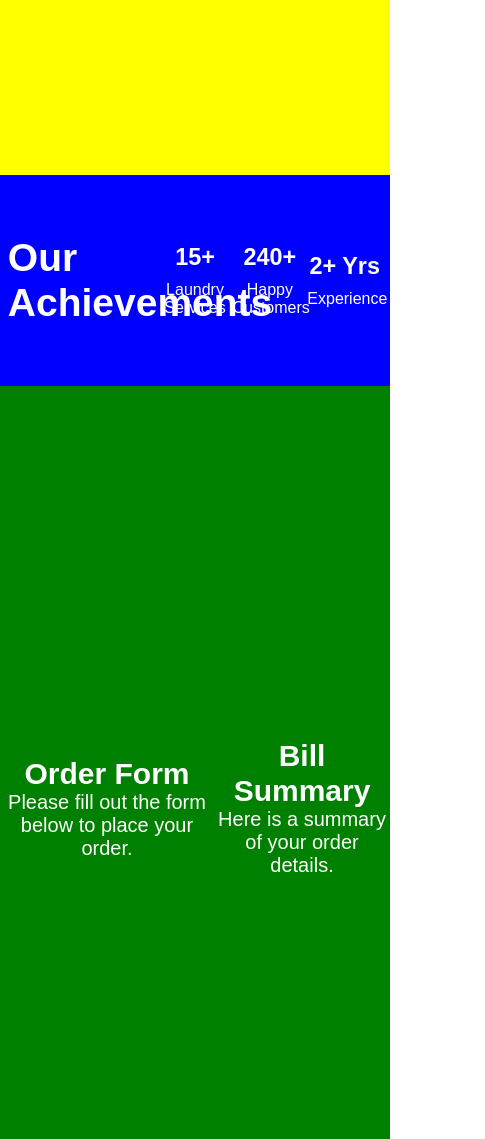
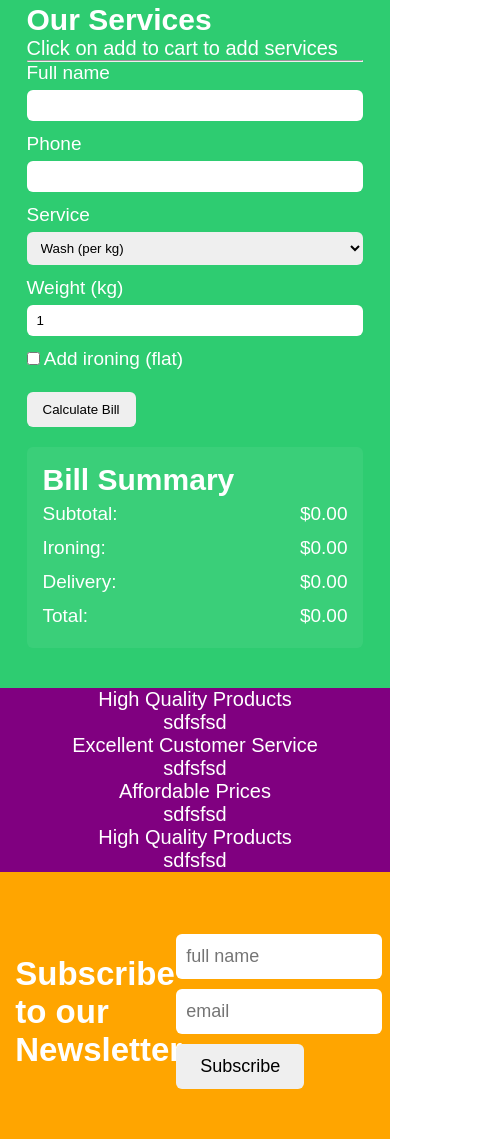
Before and after one commit to TejasNambiar/TuteDudes, a plain HTML site: page front-end/assignment-4/index.html in a window 390 px wide. Shown: the part 561-1700 px from the top of the page, 485 px wide, since content can reach past the window. Drawn offline with Linux system fonts and the light colour scheme.

Commit message:
added the outline form

```diff
--- a/front-end/assignment-4/index.html
+++ b/front-end/assignment-4/index.html
@@ -5,7 +5,7 @@
     <meta name="viewport" content="width=device-width, initial-scale=1.0" />
     <title>Document</title>
     <link rel="stylesheet" href="vendors/css/normalize.css" />
-    <link rel="stylesheet" href="resources\css\styles.css" />
+    <link rel="stylesheet" href="resources/css/styles.css" />
   </head>
   <body>
     <nav class="navbar">
@@ -31,30 +31,78 @@
       </section>
     </main>
     <section class="achievements">
-      <section id="achievement-header">
+      <section class="achievement-header">
         <h2>Our Achievements</h2>
       </section>
-      <section id="achievement">
+      <section class="achievement-item">
         <h3>15+</h3>
         <p class="sub-text">Laundry Services</p>
       </section>
-      <section id="achievement">
+      <section class="achievement-item">
         <h3>240+</h3>
         <p class="sub-text">Happy Customers</p>
       </section>
-      <section id="achievement">
+      <section class="achievement-item">
         <h3>2+ Yrs</h3>
         <p class="sub-text">Experience</p>
       </section>
     </section>
     <section class="order-form">
       <section class="selection-side">
-        <h2>Order Form</h2>
-        <p>Please fill out the form below to place your order.</p>
+        <section class="form-header">
+          <h2>Our Services</h2>
+          <p>Click on add to cart to add services</p>
+        </section>
+        <hr />
+        <section class="form-content">
+          <form id="order-form">
+            <label>
+              Full name
+              <input type="text" id="customer-name" required />
+            </label>
+            <label>
+              Phone
+              <input type="tel" id="customer-phone" />
+            </label>
+            <label>
+              Service
+              <select id="service-type">
+                <option value="wash">Wash (per kg)</option>
+                <option value="dryclean">Dryclean (per kg)</option>
+              </select>
+            </label>
+            <label>
+              Weight (kg)
+              <input
+                type="number"
+                id="weight"
+                min="0"
+                step="0.1"
+                value="1"
+                required
+              />
+            </label>
+            <label>
+              <input type="checkbox" id="iron" /> Add ironing (flat)
+            </label>
+            <button type="button" id="calculate">Calculate Bill</button>
+          </form>
+        </section>
       </section>
       <section class="bill-summary">
         <h2>Bill Summary</h2>
-        <p>Here is a summary of your order details.</p>
+        <div class="bill-row">
+          <span>Subtotal:</span> <span id="subtotal">$0.00</span>
+        </div>
+        <div class="bill-row">
+          <span>Ironing:</span> <span id="iron-cost">$0.00</span>
+        </div>
+        <div class="bill-row">
+          <span>Delivery:</span> <span id="delivery">$0.00</span>
+        </div>
+        <div class="bill-row">
+          <strong>Total:</strong> <strong id="total">$0.00</strong>
+        </div>
       </section>
     </section>
     <section class="selling-points row">
@@ -75,32 +123,33 @@
         <p>sdfsfsd</p>
       </section>
     </section>
-    <section class="subsription">
+    <section class="subscription">
       <section class="sub-header">
         <h2>Subscribe to our Newsletter</h2>
       </section>
       <section class="sub-content">
         <input type="text" placeholder="full name" />
         <input type="email" placeholder="email" />
-        <button>Subscribe</button>
+        <button id="subscribe">Subscribe</button>
       </section>
     </section>
     <footer class="footer">
-      <section id="point span-1-of-4">
+      <section class="footer-point">
         <h2>Our Achievements</h2>
       </section>
-      <section id="point span-1-of-4">
+      <section class="footer-point">
         <p><b>15+</b></p>
         <p>Laundry Services</p>
       </section>
-      <section id="point span-1-of-4">
+      <section class="footer-point">
         <p><b>240+</b></p>
         <p>Happy Customers</p>
       </section>
-      <section id="point span-1-of-4">
+      <section class="footer-point">
         <p><b>2+ Yrs</b></p>
         <p>Experience</p>
       </section>
     </footer>
+    <script src="resources/js/app.js"></script>
   </body>
 </html>
--- a/front-end/assignment-4/resources/css/styles.css
+++ b/front-end/assignment-4/resources/css/styles.css
@@ -29,7 +29,7 @@ html{
     height: 70vh;
 }
 .achievements{
-    background-color: blue;
+    background-color: #0b5bd7;
     color: #fff;
     text-align: center;
     display: flex;
@@ -39,27 +39,27 @@ html{
     padding-left: 2%;
     padding-right: 2%;
 }
-#achievement-header{
+.achievement-header{
     width: 40%;
     text-align: left;
     font-size: 1.3rem;
 }
-#achievement{
+.achievement-item{
     width: 20%;
-
 }
 .sub-text{
     padding-top: 10px;
     font-size: 0.8rem;
 }
 .order-form{
-    background-color: green;
+    background-color: #2ecc71;
     color: #fff;
     text-align: center;
     display: flex;
     justify-content: center;
-    align-items: center;
-    height: 100vh;
+    align-items: flex-start;
+    gap: 20px;
+    padding: 40px 2%;
 }
 .selling-points{
     background-color: purple;
@@ -79,7 +79,9 @@ html{
     justify-content: center;
     align-items: center;
 }
-.subsription{
+
+/* Subscription styles */
+.subscription{
     background-color: orange;
     color: #fff;
     text-align: center;
@@ -87,10 +89,13 @@ html{
     justify-content: center;
     align-items: center;
     height: 33vh;
+    padding-left: 2%;
+    padding-right: 2%;
 }
 .sub-header{
     width: 45%;
     font-size: 1.1rem;
+    text-align: left;
     padding-left: 2%;
     padding-right: 2%;
 }
@@ -98,6 +103,8 @@ html{
     width: 55%;
     text-align: left;
 }
+
+/* Footer styles */
 .footer{
     background-color: black;
     color: #fff;
@@ -110,17 +117,72 @@ html{
     padding-right: 2%;
 }
 .sub-content input[type="text"], .sub-content input[type="email"]{
-    padding: 20px 5px;
+    padding: 12px 10px;
     font-size: 0.9rem;
-    border-radius: 10px;
-    size: 10px;
+    border-radius: 6px;
     border: none;
     margin-bottom: 10px;
+    display: block;
+    width: 100%;
 }
- .sub-content button{
-    padding: 20px 84px;
+.sub-content button{
+    padding: 12px 24px;
     font-size: 0.9rem;
-    border-radius: 10px;
+    border-radius: 6px;
     border: none;
     cursor: pointer;
 }
+
+/* Order form specific styles */
+.selection-side{
+    width: 40%;
+    text-align: left;
+}
+.selection-side form label{
+    display: block;
+    margin-bottom: 12px;
+    font-size: 0.95rem;
+}
+.selection-side input[type="text"], .selection-side input[type="tel"], .selection-side input[type="number"], .selection-side select{
+    width: 100%;
+    padding: 8px 10px;
+    margin-top: 6px;
+    border-radius: 6px;
+    border: none;
+}
+.selection-side button{
+    margin-top: 10px;
+    padding: 10px 16px;
+    border-radius: 6px;
+    border: none;
+    cursor: pointer;
+}
+.bill-summary{
+    width: 30%;
+    text-align: left;
+    background: rgba(255,255,255,0.06);
+    padding: 16px;
+    border-radius: 6px;
+}
+.bill-row{
+    display:flex;
+    justify-content:space-between;
+    padding:6px 0;
+    font-size:0.95rem;
+}
+
+/* Footer points */
+.footer-point{
+    width: 23.8%;
+}
+
+/* Responsive */
+@media (max-width: 900px){
+    .main-content{height: auto;flex-direction:column}
+    .achievements{flex-direction:column;height:auto}
+    .achievement-header, .achievement-item{width:100%;margin:8px 0}
+    .order-form{flex-direction:column;align-items:center}
+    .selection-side, .bill-summary{width:90%}
+    .selling-points{flex-direction:column;height:auto}
+    .span-1-of-4{width:100%}
+}
--- /dev/null
+++ b/front-end/assignment-4/resources/js/app.js
@@ -0,0 +1,45 @@
+document.addEventListener("DOMContentLoaded", function () {
+  const calcBtn = document.getElementById("calculate");
+  const nameInput = document.getElementById("customer-name");
+  const weightInput = document.getElementById("weight");
+  const serviceSelect = document.getElementById("service-type");
+  const ironCheckbox = document.getElementById("iron");
+
+  function format(v) {
+    return "$" + Number(v).toFixed(2);
+  }
+
+  calcBtn &&
+    calcBtn.addEventListener("click", function () {
+      const name = nameInput.value.trim();
+      if (!name) {
+        alert("Please enter your full name");
+        nameInput.focus();
+        return;
+      }
+      const weight = parseFloat(weightInput.value) || 0;
+      if (weight <= 0) {
+        alert("Please enter a valid weight");
+        weightInput.focus();
+        return;
+      }
+      const service = serviceSelect.value;
+      const rates = { wash: 5.0, dryclean: 8.0 };
+      const ironingFlat = 5.0;
+      const subtotal = weight * (rates[service] || rates.wash);
+      const ironCost = ironCheckbox.checked ? ironingFlat : 0;
+      const delivery = subtotal < 20 ? 5.0 : 0.0;
+      const total = subtotal + ironCost + delivery;
+
+      document.getElementById("subtotal").textContent = format(subtotal);
+      document.getElementById("iron-cost").textContent = format(ironCost);
+      document.getElementById("delivery").textContent = format(delivery);
+      document.getElementById("total").textContent = format(total);
+    });
+
+  const subscribeBtn = document.getElementById("subscribe");
+  subscribeBtn &&
+    subscribeBtn.addEventListener("click", function () {
+      alert("Thanks for subscribing!");
+    });
+});
```
